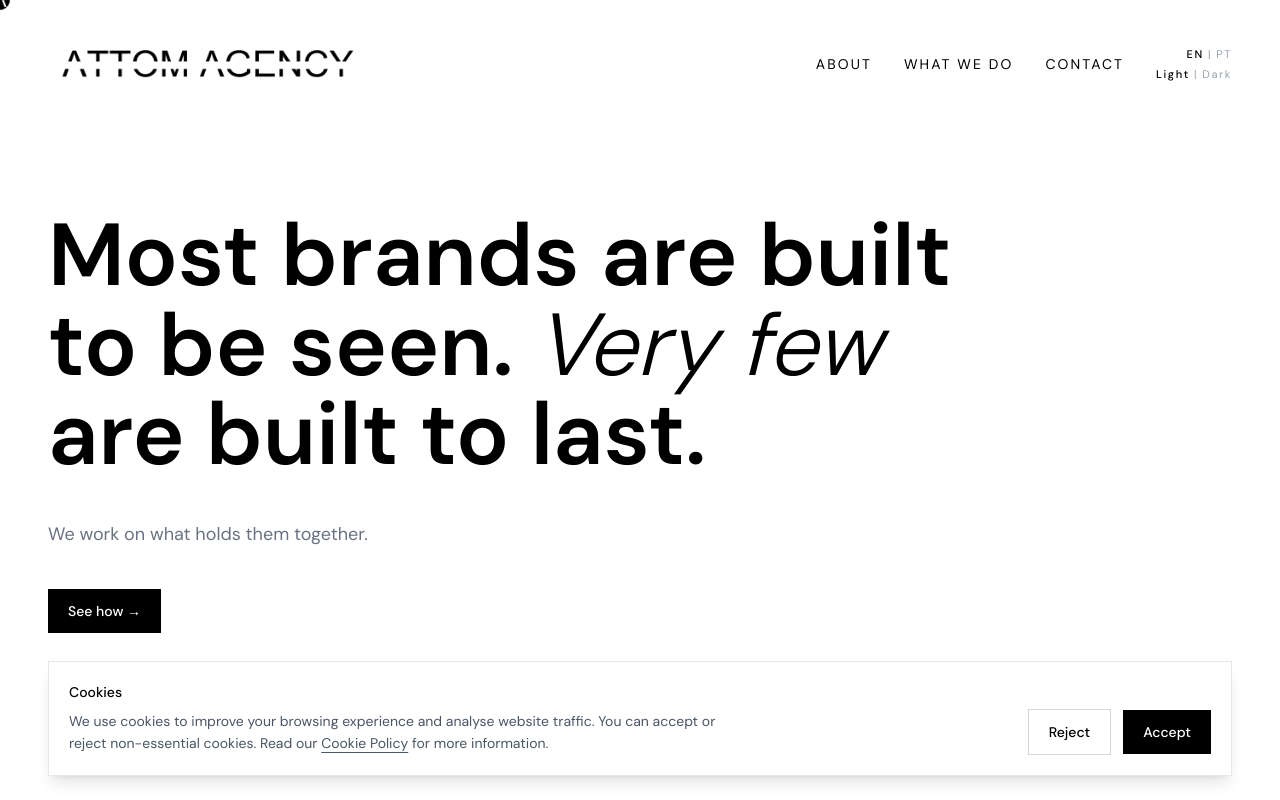
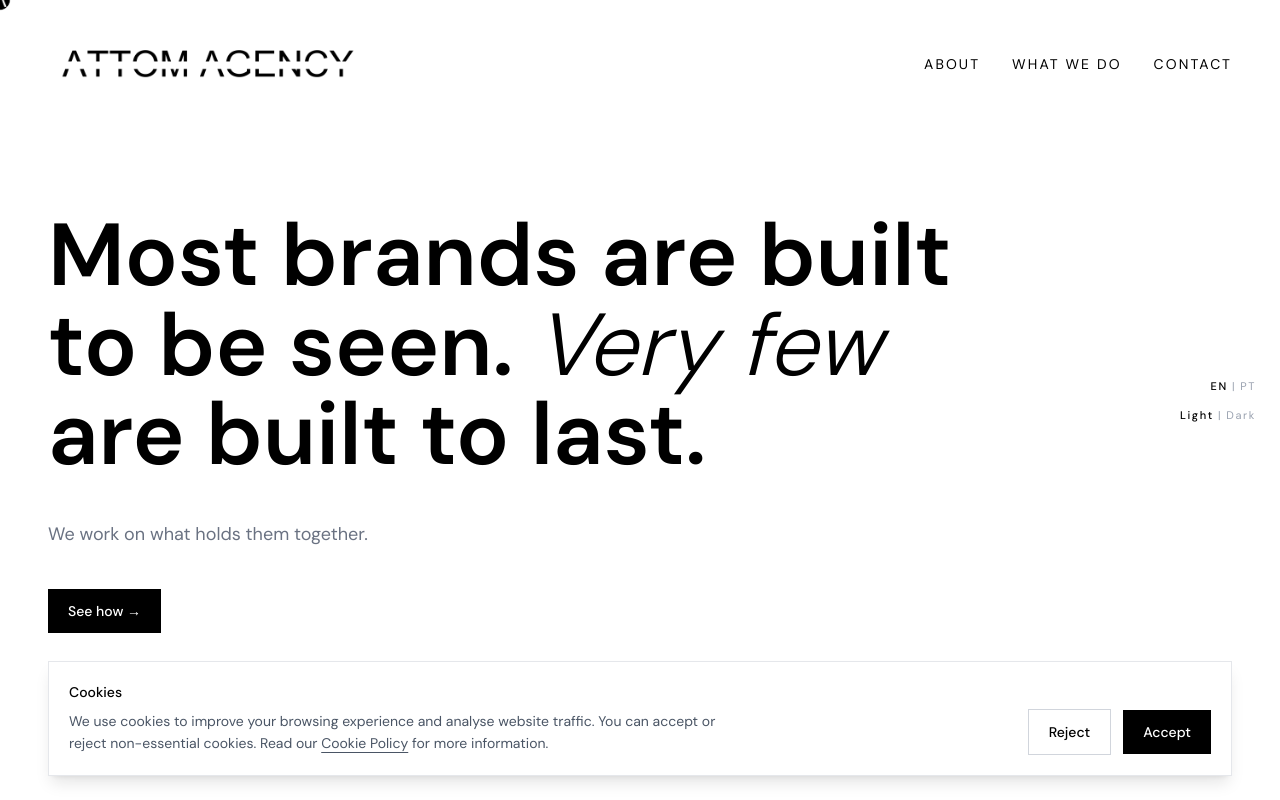
Before and after one commit to helloatomagency-arch/attom-website, a Next.js app: page / in a window 1280 px wide. Built offline with nearby package versions, Linux system fonts and the light colour scheme.

Commit message:
Botões EN/PT e Light/Dark em painel lateral fixo

```diff
--- a/components/Header.tsx
+++ b/components/Header.tsx
@@ -9,6 +9,7 @@ export default function Header() {
   const d = theme === "dark";
 
   return (
+    <>
       <header className={`flex items-center justify-between pt-8 pb-0 mb-24 px-6 md:px-12 ${d ? "bg-black" : "bg-white"}`}>
         {/* LOGO */}
         <Link href="/">
@@ -23,28 +24,50 @@ export default function Header() {
           />
         </Link>
 
-      {/* NAV + TOGGLES */}
-      <div className="flex items-center gap-8">
+        {/* NAV */}
         <nav className={`flex items-center gap-8 text-sm uppercase tracking-[0.15em] ${d ? "text-white" : "text-black"}`}>
           <Link href="/about" className="hover:opacity-60 transition">About</Link>
           <Link href="/what-we-do" className="hover:opacity-60 transition">What We Do</Link>
           <Link href="/contact" className="hover:opacity-60 transition">Contact</Link>
         </nav>
+      </header>
 
-        {/* TOGGLES */}
-        <div className="flex flex-col items-end gap-1">
-          <div className="flex items-center gap-1 text-[11px] tracking-[0.15em] uppercase">
-            <button onClick={() => setLang("en")} className={`transition ${lang === "en" ? (d ? "text-white font-medium" : "text-black font-medium") : "text-gray-400"}`}>EN</button>
+      {/* PAINEL LATERAL FIXO */}
+      <div className="fixed right-6 top-1/2 -translate-y-1/2 z-50 flex flex-col items-end gap-3">
+        {/* LANG */}
+        <div className={`flex items-center gap-1 text-[11px] tracking-[0.15em] uppercase ${d ? "text-white" : "text-black"}`}>
+          <button
+            onClick={() => setLang("en")}
+            className={`transition ${lang === "en" ? "font-medium" : "text-gray-400"}`}
+          >
+            EN
+          </button>
           <span className="text-gray-400">|</span>
-            <button onClick={() => setLang("pt")} className={`transition ${lang === "pt" ? (d ? "text-white font-medium" : "text-black font-medium") : "text-gray-400"}`}>PT</button>
+          <button
+            onClick={() => setLang("pt")}
+            className={`transition ${lang === "pt" ? "font-medium" : "text-gray-400"}`}
+          >
+            PT
+          </button>
         </div>
-          <div className="flex items-center gap-1 text-[11px] tracking-[0.15em] uppercase">
-            <button onClick={() => setTheme("light")} className={`transition ${theme === "light" ? (d ? "text-white font-medium" : "text-black font-medium") : "text-gray-400"}`}>Light</button>
+
+        {/* THEME */}
+        <div className={`flex items-center gap-1 text-[11px] tracking-[0.15em] uppercase ${d ? "text-white" : "text-black"}`}>
+          <button
+            onClick={() => setTheme("light")}
+            className={`transition ${theme === "light" ? "font-medium" : "text-gray-400"}`}
+          >
+            Light
+          </button>
           <span className="text-gray-400">|</span>
-            <button onClick={() => setTheme("dark")} className={`transition ${theme === "dark" ? (d ? "text-white font-medium" : "text-black font-medium") : "text-gray-400"}`}>Dark</button>
+          <button
+            onClick={() => setTheme("dark")}
+            className={`transition ${theme === "dark" ? "font-medium" : "text-gray-400"}`}
+          >
+            Dark
+          </button>
         </div>
       </div>
-      </div>
-    </header>
+    </>
   );
 }
```
Lines whose indentation alone changed are shown as unchanged.
